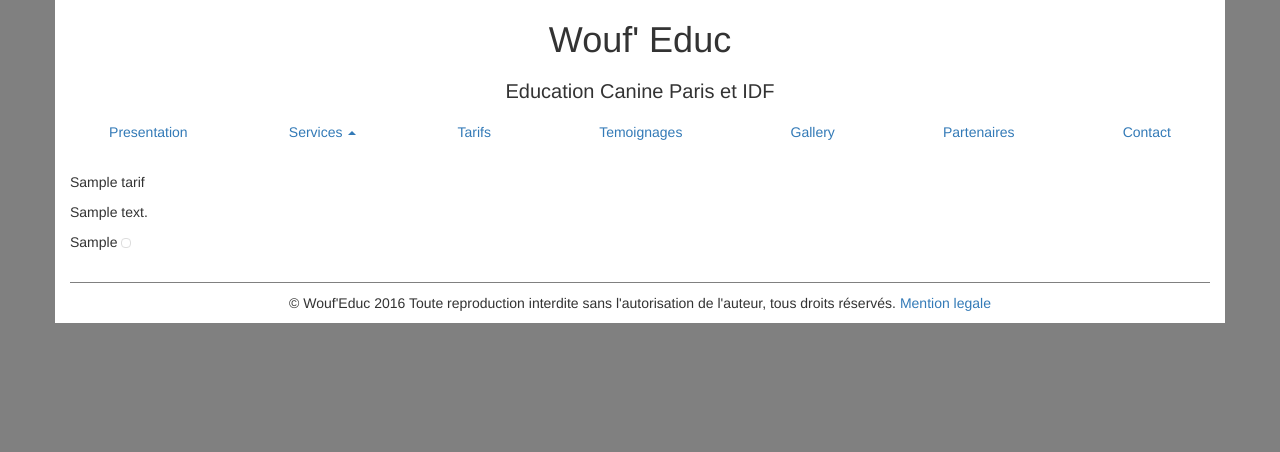
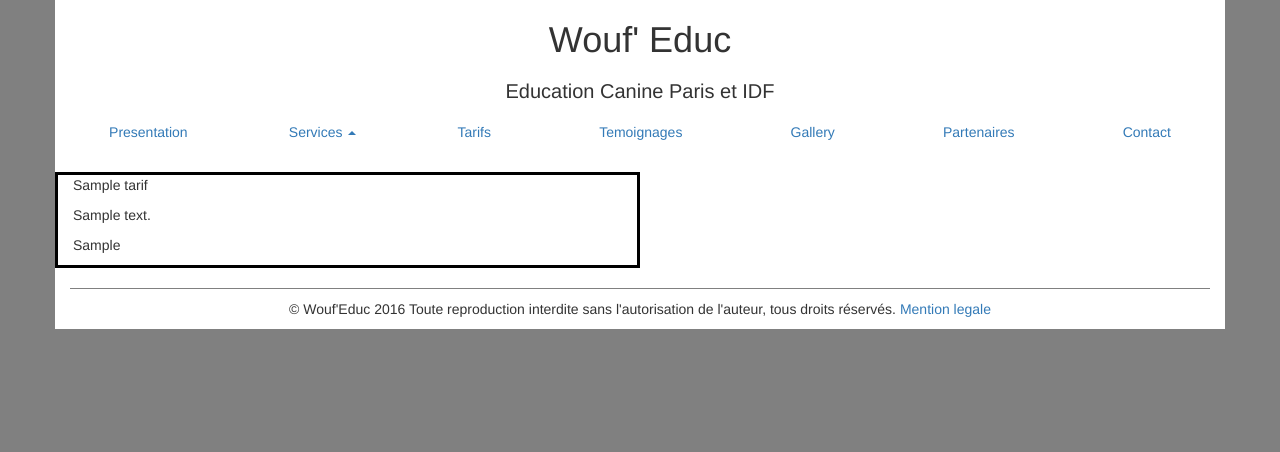
Before and after one commit to bensisko69/woufeduc, a Django app: page /tarifs in a window 1280 px wide. Shown: the top 452 px of the page. Run offline with Django 3.2, Linux system fonts and the light colour scheme; tables that the repository leaves empty hold one stand-in row (values such as "Sample post"); some libraries are stand-ins or nearby versions.

```diff
--- a/templates/main/tarifs.html
+++ b/templates/main/tarifs.html
@@ -3,11 +3,10 @@
 {% load django_markdown %}
 {% block body %}
 {% for Tarif in obj %}
-<div class="col-lg-6">
+<div class="col-lg-6" style="border: solid black">
 	<p>{{ Tarif.titre|markdown }}</p>
 	<p style=" word-wrap: break-word;">{{ Tarif.detail|markdown }}</p>
 	<p>{{ Tarif.prix|markdown }}
-	<img src="{{Tarif.file.url}}"  class="img-thumbnail"></p>
 </div>
 {% endfor %}
 {% endblock body %}
```
